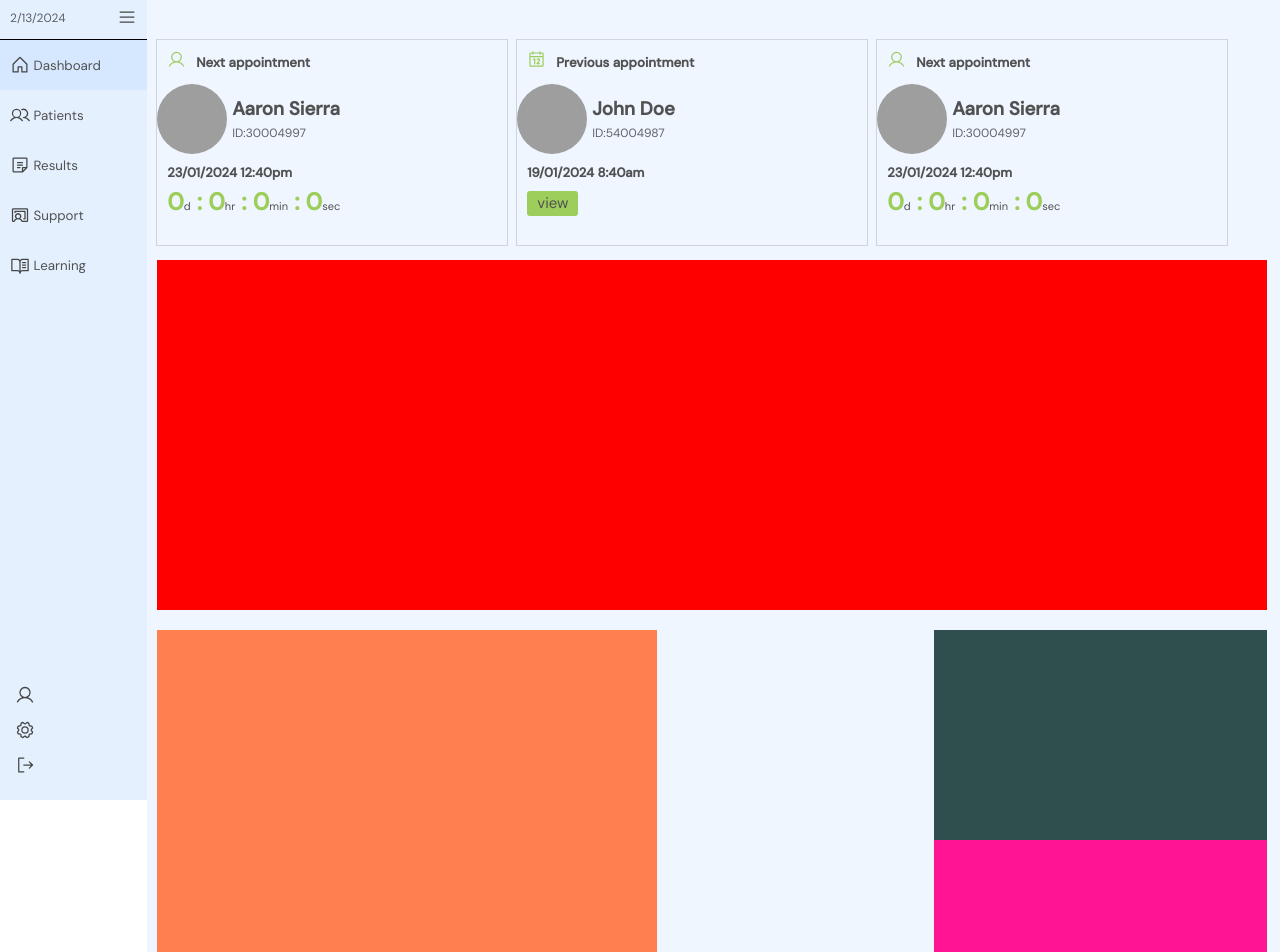
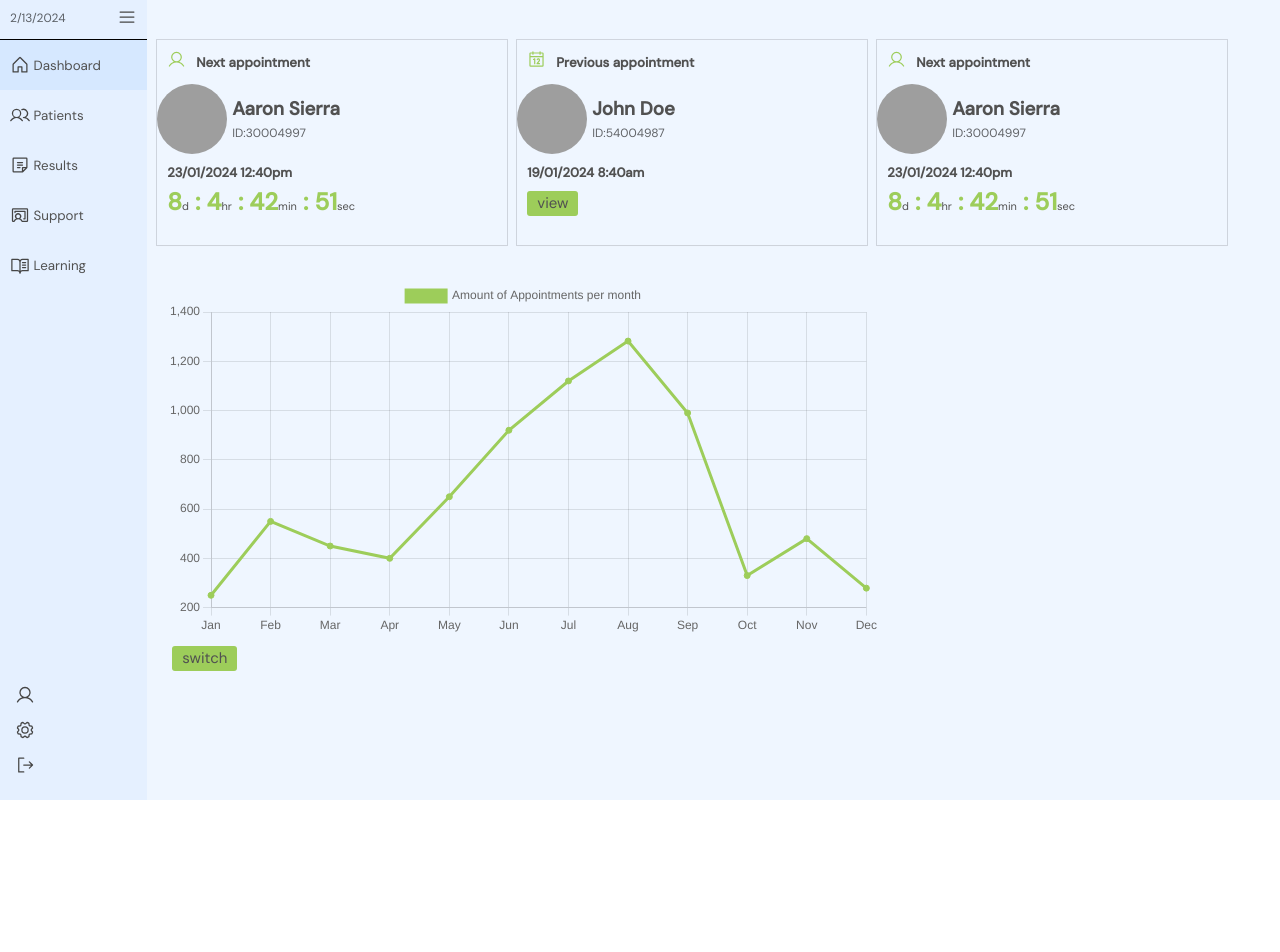
Before and after one commit to DiamondD7/yougotjob_client, a React (Vite) app: page /home in a window 1280 px wide. Shown: the top 952 px of the page. After the commit the page ends 800 px from the top, so only its background shows below. Built offline with nearby package versions, Linux system fonts and the light colour scheme; grey boxes are pictures that could not be loaded.

Commit message:
added graphs in the dashboard

```diff
--- a/package.json
+++ b/package.json
@@ -13,9 +13,11 @@
     "@phosphor-icons/react": "^2.0.13",
     "@react-pdf-viewer/core": "^3.12.0",
     "@react-pdf-viewer/default-layout": "^3.12.0",
+    "chart.js": "^4.4.1",
     "pdfjs-dist": "^3.4.120",
     "phosphor-icons": "^1.4.2",
     "react": "^18.2.0",
+    "react-chartjs-2": "^5.2.0",
     "react-dom": "^18.2.0"
   },
   "devDependencies": {
--- /dev/null
+++ b/src/assets/js/mockChartData.js
@@ -0,0 +1,86 @@
+export const MockUserData = [
+  {
+    id: 1,
+    monthName: "Jan",
+    appointments: 250,
+    fluVacinnation: 40,
+    covidVaccination: 22,
+  },
+  {
+    id: 2,
+    monthName: "Feb",
+    appointments: 550,
+    fluVacinnation: 22,
+    covidVaccination: 12,
+  },
+  {
+    id: 3,
+    monthName: "Mar",
+    appointments: 450,
+    fluVacinnation: 20,
+    covidVaccination: 62,
+  },
+  {
+    id: 4,
+    monthName: "Apr",
+    appointments: 400,
+    fluVacinnation: 27,
+    covidVaccination: 2,
+  },
+  {
+    id: 5,
+    monthName: "May",
+    appointments: 650,
+    fluVacinnation: 16,
+    covidVaccination: 7,
+  },
+  {
+    id: 6,
+    monthName: "Jun",
+    appointments: 920,
+    fluVacinnation: 11,
+    covidVaccination: 4,
+  },
+  {
+    id: 7,
+    monthName: "Jul",
+    appointments: 1120,
+    fluVacinnation: 10,
+    covidVaccination: 5,
+  },
+  {
+    id: 8,
+    monthName: "Aug",
+    appointments: 1282,
+    fluVacinnation: 14,
+    covidVaccination: 13,
+  },
+  {
+    id: 9,
+    monthName: "Sep",
+    appointments: 990,
+    fluVacinnation: 6,
+    covidVaccination: 20,
+  },
+  {
+    id: 10,
+    monthName: "Oct",
+    appointments: 330,
+    fluVacinnation: 3,
+    covidVaccination: 1,
+  },
+  {
+    id: 11,
+    monthName: "Nov",
+    appointments: 480,
+    fluVacinnation: 1,
+    covidVaccination: 5,
+  },
+  {
+    id: 12,
+    monthName: "Dec",
+    appointments: 279,
+    fluVacinnation: 32,
+    covidVaccination: 2,
+  },
+];
--- a/src/components/Dashboard/Dashboard.jsx
+++ b/src/components/Dashboard/Dashboard.jsx
@@ -1,15 +1,18 @@
 import React, { useState, useEffect } from "react";
+import { MockUserData } from "../../assets/js/mockChartData";
 import { User, Calendar } from "@phosphor-icons/react";
+import { Line } from "react-chartjs-2";
+import { Chart as ChartJS } from "chart.js/auto";
 
 import "../../styles/dashboardstyles.css";
 
-const Dashboard = () => {
+const SummaryCards = () => {
   const [days, setDays] = useState(0);
   const [hours, setHours] = useState(0);
   const [minutes, setMinutes] = useState(0);
   const [seconds, setSeconds] = useState(0);
 
-  const [inputDate, setInputDate] = useState("29 Jan 2024 12:40:00");
+  const [inputDate, setInputDate] = useState("21 Feb 2024 13:40:00");
   const [currentDate, setCurrentDate] = useState(inputDate);
 
   //handles countdown
@@ -142,14 +145,95 @@ const Dashboard = () => {
           </div>
         </div>
       </div>
+    </div>
+  );
+};
 
-      <div className="mid-wrapper"></div>
-      <div className="low-wrapper">
-        <div className="low1-wrapper"></div>
-        <div className="low2-wrapper">
-          <div className="mini-calendar__wrapper"></div>
-          <div className="email-notification__wrapper"></div>
-        </div>
+const PatientLineGraph = () => {
+  const [changeChartSubject, setChangeChartSubject] = useState(1);
+  const [userData, setUserData] = useState({
+    labels: MockUserData.map((data) => data.monthName),
+    datasets: [
+      {
+        label: "Amount of Appointments per month",
+        data: MockUserData.map((data) => data.appointments),
+        backgroundColor: "#9dcd5a",
+        borderColor: "#9dcd5a",
+      },
+    ],
+  });
+
+  const handleChangeChartSubject = () => {
+    if (changeChartSubject < 3) {
+      setChangeChartSubject(changeChartSubject + 1);
+    } else {
+      setChangeChartSubject(1);
+    }
+  };
+
+  useEffect(() => {
+    if (changeChartSubject === 1) {
+      setUserData({
+        labels: MockUserData.map((data) => data.monthName),
+        datasets: [
+          {
+            label: "Amount of Appointments per month",
+            data: MockUserData.map((data) => data.appointments),
+            backgroundColor: "#9dcd5a",
+            borderColor: "#9dcd5a",
+          },
+        ],
+      });
+    } else if (changeChartSubject === 2) {
+      setUserData({
+        labels: MockUserData.map((data) => data.monthName),
+        datasets: [
+          {
+            label: "Amount of Flu Vaccination per month",
+            data: MockUserData.map((data) => data.fluVacinnation),
+            backgroundColor: "purple",
+            borderColor: "purple",
+          },
+        ],
+      });
+    } else {
+      setUserData({
+        labels: MockUserData.map((data) => data.monthName),
+        datasets: [
+          {
+            label: "Amount of Covid Vaccination per month",
+            data: MockUserData.map((data) => data.covidVaccination),
+            backgroundColor: "red",
+            borderColor: "red",
+          },
+        ],
+      });
+    }
+  }, [changeChartSubject]);
+
+  return (
+    <div>
+      <div className="dashboard-graph__wrapper">
+        <Line data={userData} />
+        <button
+          className="dashboard-graph-switch__btn"
+          onClick={handleChangeChartSubject}
+        >
+          switch
+        </button>
+      </div>
+    </div>
+  );
+};
+
+const Dashboard = () => {
+  return (
+    <div>
+      <div>
+        <SummaryCards />
+      </div>
+      <div className="dashboard-graph__wrapper">
+        <PatientLineGraph />
       </div>
     </div>
   );
--- a/src/styles/dashboardstyles.css
+++ b/src/styles/dashboardstyles.css
@@ -75,43 +75,20 @@
   cursor: pointer;
 }
 
-
 /* -- */
 
-.mid-wrapper{
-  background-color: red;
-  margin:40px 0 0 10px;
-  width: 98%;
-  height: 350px;
+.dashboard-graph__wrapper {
+  margin: 60px 0 0 10px;
+  width: 713px;
+  height: 100%;
 }
 
-.low-wrapper{
-  margin: 20px 0 0 10px;
-  width: 98%;
-  height: 350px;
-  display: flex;
-  justify-content: space-between;
+.dashboard-graph-switch__btn {
+  font-size: 15px;
+  margin: 10px 0 0 5px;
+  padding: 2px 10px 3px 10px;
+  background-color: #9dcd5a;
+  border: none;
+  border-radius: 3px;
+  cursor: pointer;
 }
-
-.low1-wrapper{
-  height: 100%;
-  width: 45%;
-  background-color: coral;
-}
-
-.low2-wrapper{
-  height: 100%;
-  width: 30%;
-}
-
-.mini-calendar__wrapper{
-  background-color: darkslategray;
-  height: 60%;
-  width: 100%;
-}
-
-.email-notification__wrapper{
-  background-color: deeppink;
-  height: 40%;
-  width: 100%;
-}
```
Also changed, not shown: 1 other file (tests, documents, lock files or other folders).
